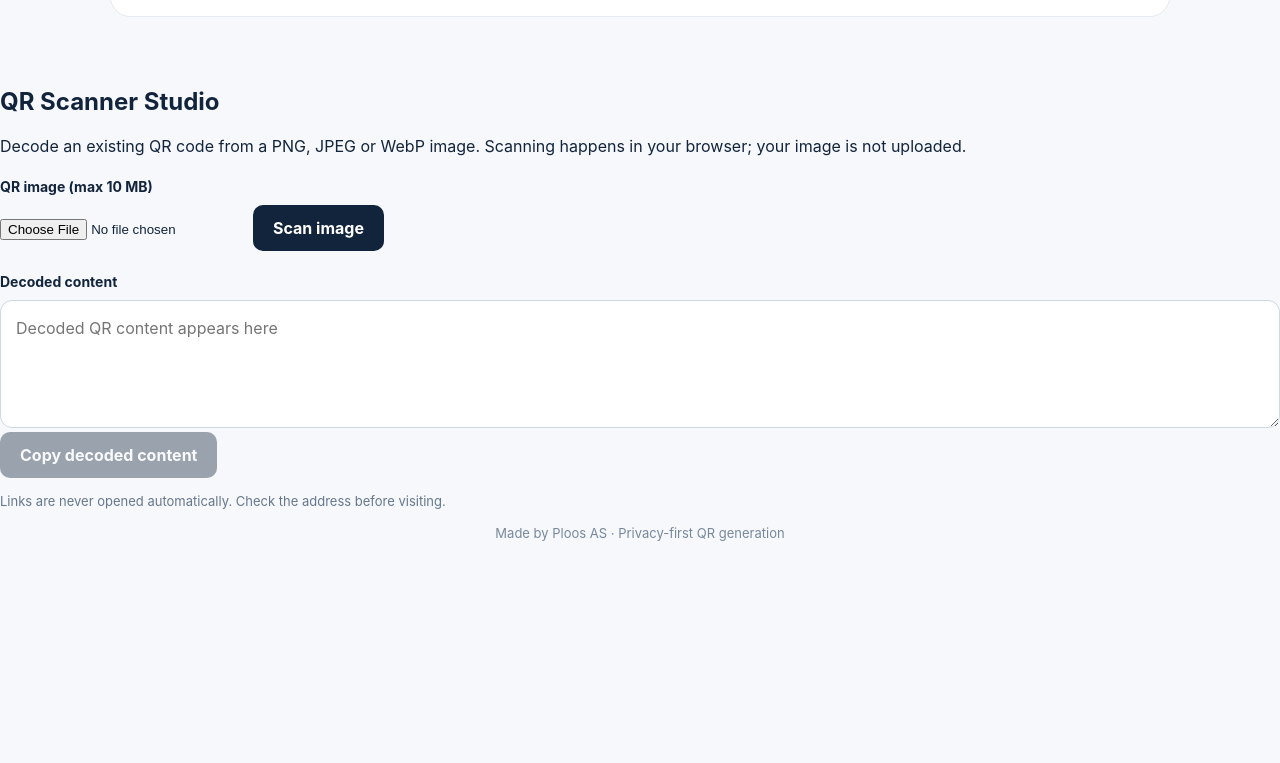
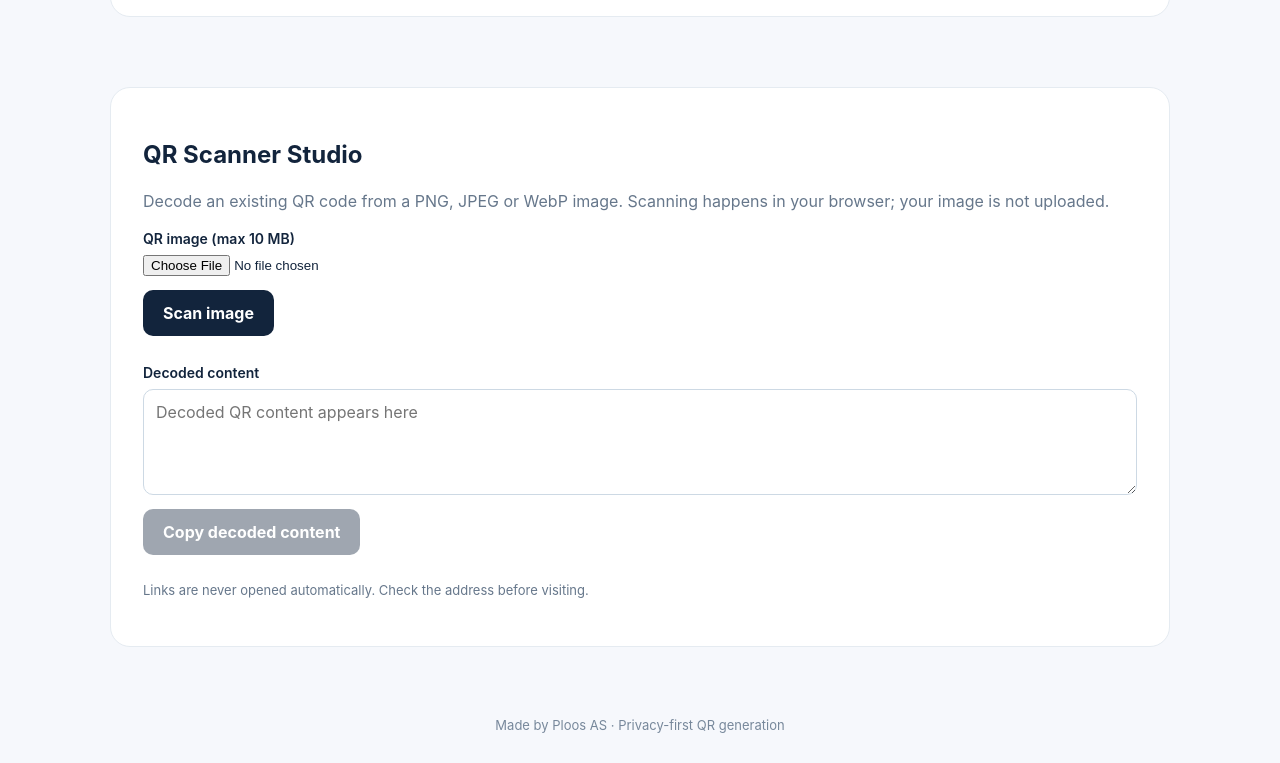
Before and after one commit to Ploos-AS/jaQRa, a website built with Vite: page index.html in a window 1280 px wide. Shown: the part 2804-3567 px from the top of the page. Before the commit the page ends 3375 px from the top, so only its background shows below. Built offline with nearby package versions, Linux system fonts and the light colour scheme.

Commit message:
style: add accessible scanner panel

```diff
--- a/src/style.css
+++ b/src/style.css
@@ -32,3 +32,12 @@
 }
 
 @media print{body.printing-labels[data-paper="a5"] .label-page{width:148mm;height:210mm}body.printing-labels[data-paper="legal"] .label-page{width:215.9mm;height:355.6mm}}
+
+.scanner-panel{max-width:1060px;margin:0 auto 70px;padding:32px;background:#fff;border:1px solid #e5ebf1;border-radius:20px}
+.scanner-panel p{color:#66778b;line-height:1.6}
+.scanner-panel label{display:block;margin:16px 0 8px;font-weight:600}
+.scanner-panel input,.scanner-panel textarea{display:block;margin-bottom:14px;max-width:100%}
+.scanner-panel textarea{box-sizing:border-box;width:100%;padding:12px;border:1px solid #cdd9e4;border-radius:10px;font:inherit;resize:vertical}
+.scanner-panel button{margin:0 12px 12px 0}
+.scanner-panel a:not([hidden]){display:inline-block;margin:0 12px}
+@media print{.scanner-panel{display:none!important}}
```
